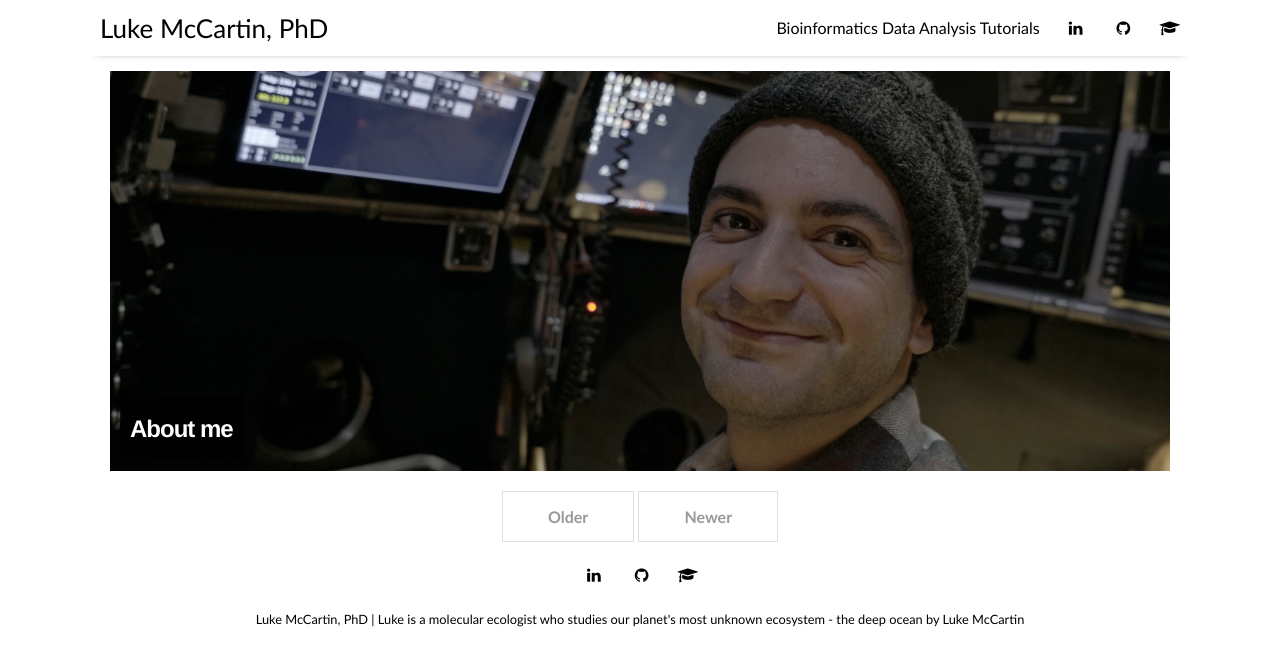
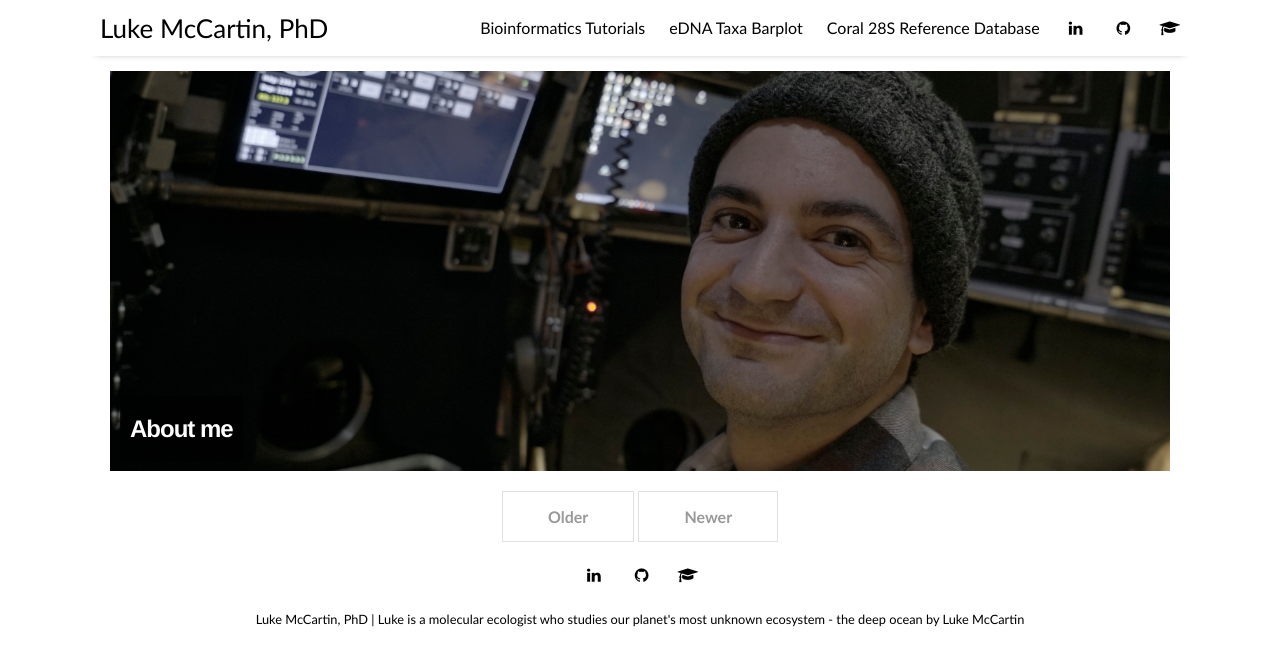
Before and after one commit to LukeJMcCartin/lukejmccartin.github.io, a Jekyll site: the page built from index.html, in a window 1280 px wide. Shown: the top 666 px of the page. Built offline with Jekyll 4.4.1, drawn with Linux system fonts in a browser that asks for light colours; nearby versions of some CDN libraries; the list of posts is cut into pages by our own code.

Commit message:
Added taxa bar plot app to site

```diff
--- a/_data/settings.yml
+++ b/_data/settings.yml
@@ -7,7 +7,9 @@
 google-ID: ''
 
 menu:
-- {name: 'Bioinformatics Data Analysis Tutorials', url: 'tutorials'}
+- {name: 'Bioinformatics Tutorials', url: 'tutorials'}
+- {name: 'eDNA Taxa Barplot', url: 'taxabarplot'}
+- {name: 'Coral 28S Reference Database', url: 'referencedatabase'}
 
 # Available social icons are powered by Font Awesome, so you can use any icon that they offer
 social:
```
Also changed, not shown: pages/referencedatabase.markdown (added, +9 -0 lines), pages/taxabarplot.markdown (added, +16 -0 lines).
